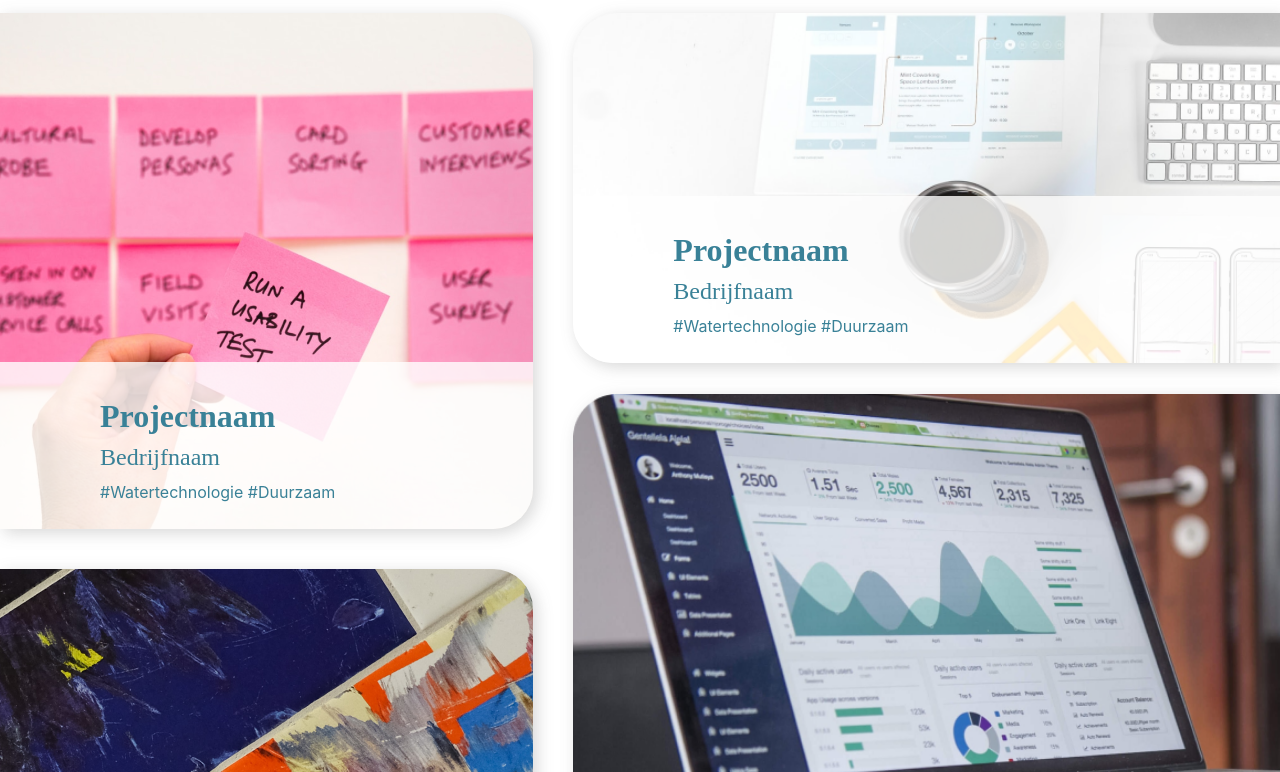
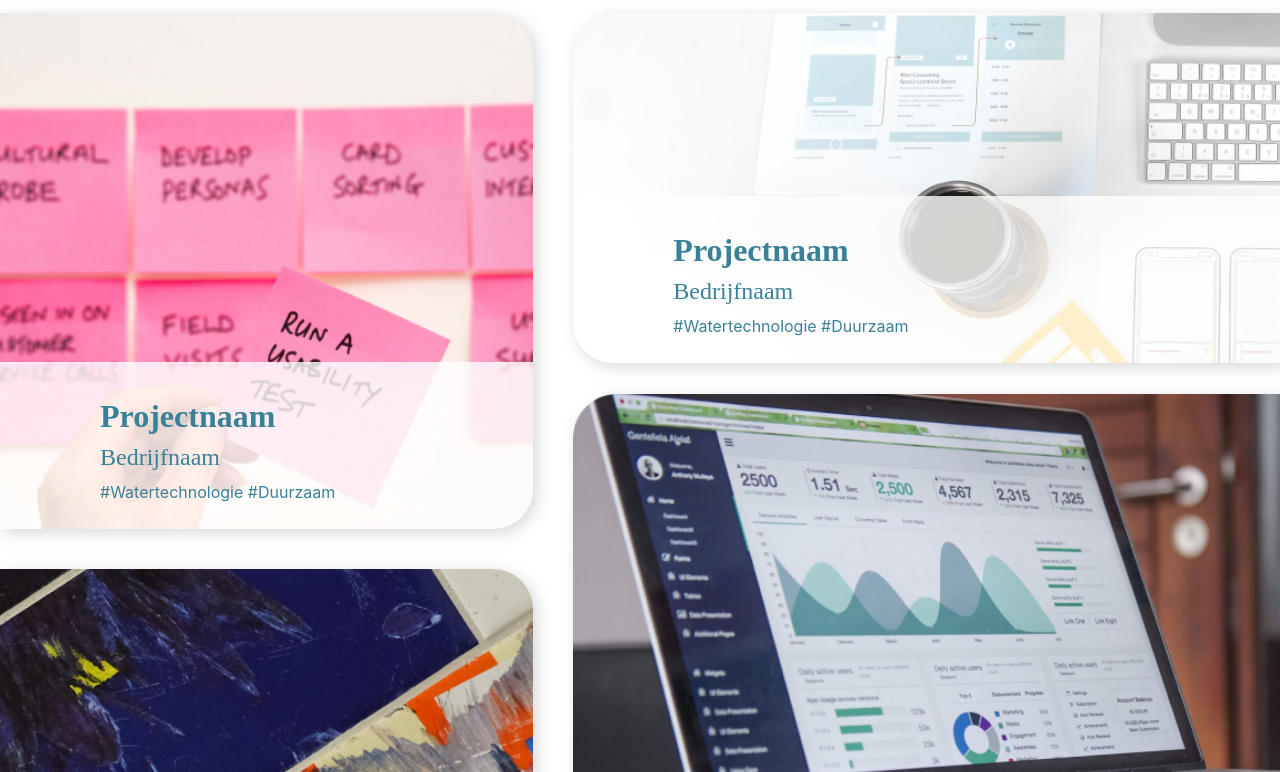
Before and after one commit to FTDesignr/Future-Design-Centre, a plain HTML site: page portfolio.html in a window 1280 px wide. Shown: the part 469-1241 px from the top of the page. Drawn offline with nearby package versions, Linux system fonts and the light colour scheme.

Commit message:
Update portfolio.css

```diff
--- a/portfolio.css
+++ b/portfolio.css
@@ -247,9 +247,9 @@ height: fit-content;
 }
 
 
-/* .col-md-5 img{
-  width: 100%;
-} */
+.col-md-5 img{
+  width: 700px;
+}
 
 .project {
   position: absolute;
```
